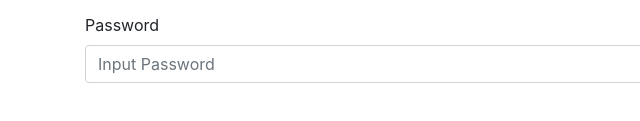
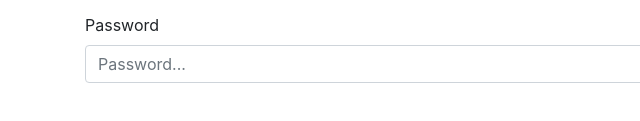
Before and after one commit to jerum12/kodego_programs, a plain HTML site: page signinForm.html in a window 1280 px wide. Shown: the part 215-336 px from the top of the page, 0-640 px from the left. Drawn offline with nearby package versions, Linux system fonts and the light colour scheme.

Commit message:
Update placeholder

```diff
--- a/signinForm.html
+++ b/signinForm.html
@@ -30,7 +30,7 @@
         </div>
         <div class="form-group">
             <label for="password">Password</label>
-            <input id="password" class="form-control" type="password" name="" placeholder="Input Password">
+            <input id="password" class="form-control" type="password" name="" placeholder="Password...">
         </div>
      </form>
 
```
